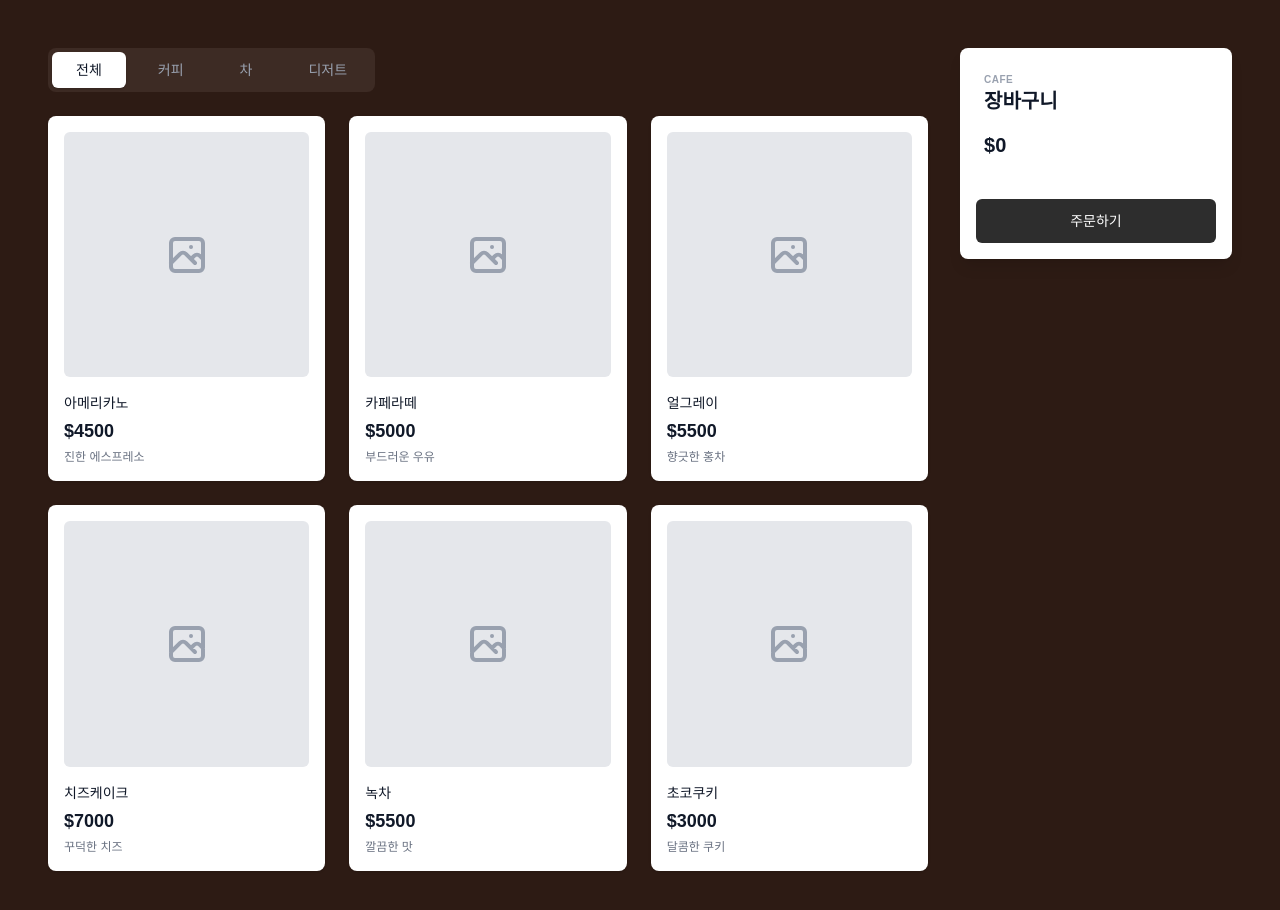
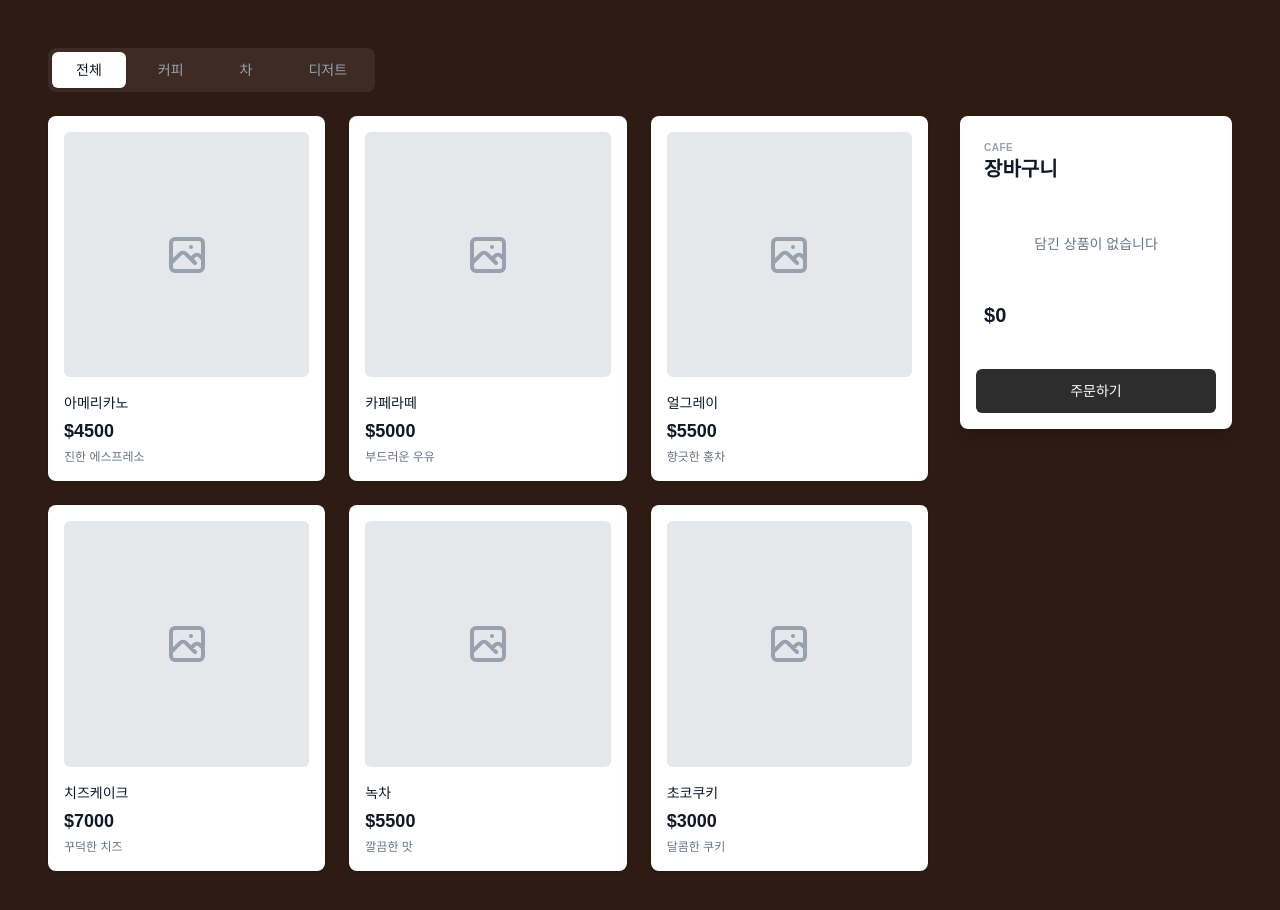
Before and after one commit to prgrms-be-devcourse/NBE9-11-1-Team04-Front, a Next.js app: page / in a window 1280 px wide. Shown: the top 910 px of the page. Built offline with nearby package versions, Linux system fonts and the light colour scheme.

Commit message:
refactor:#7 activeItem 구분

```diff
--- a/src/components/Sidebar.tsx
+++ b/src/components/Sidebar.tsx
@@ -11,7 +11,7 @@ export default function Sidebar({ items, quantities, updateQty }: { items: CartI
   const [view, setView] = useState<'cart' | 'user'>('cart');
 
   // 수량 및 수량 조절 함수는 그 위 컴포넌트에서 받아온다(card 클릭시에도 수량 추가하기 위해)
-
+  const activeItems = items.filter(item => quantities[item.id] > 0);
   // 전체 가격 계산
   const totalPrice = items.reduce((acc, item) =>
     acc + (item.price * (quantities[item.id] || 0)), 0
@@ -79,7 +79,7 @@ export default function Sidebar({ items, quantities, updateQty }: { items: CartI
 
 
   return (
-    <div className="bg-white rounded-lg overflow-hidden shadow-lg sticky top-8">
+    <div className="bg-white rounded-lg overflow-hidden shadow-lg sticky top-8 mt-17">
       {view === 'cart' ? (
         /* --- 장바구니 뷰 --- */
         <>
@@ -88,16 +88,19 @@ export default function Sidebar({ items, quantities, updateQty }: { items: CartI
             <h2 className="text-xl font-bold text-gray-900 mb-4">장바구니</h2>
 
             <div className="space-y-1">
-              {items.map((item) =>
-              (
-                quantities[item.id]>0?
+              {activeItems.length === 0 ? (
+                <div className='min-h-[90px] flex items-center justify-center'>
+                  <p className='text-sm text-gray-500'>담긴 상품이 없습니다</p>
+                </div>
+              ) : (
+                activeItems.map((item) => (
                   <div key={item.id} className="flex items-start justify-between py-3 border-b border-gray-100 last:border-0">
                     <div className="flex gap-3">
                       <Tag className="w-5 h-5 text-gray-500 mt-1" />
                       <div>
                         <p className="text-sm font-medium text-gray-900">{item.name}</p>
                         <p className="text-xs text-gray-500">{item.description}</p>
-                      <p className="text-xs text-bold-500">${item.price}</p>
+                        <p className="text-xs font-bold text-gray-700">${item.price}</p>
                       </div>
                     </div>
                     <div className="flex items-center gap-2 border rounded-md px-1 py-0.5">
@@ -109,8 +112,9 @@ export default function Sidebar({ items, quantities, updateQty }: { items: CartI
                         <Plus className="w-3 h-3" />
                       </button>
                     </div>
-                </div>:<div></div>
-              ))}
+                  </div>
+                ))
+              )}
               <div className=" text-xl font-bold text-gray-900  mt-3">${totalPrice}</div>
             </div>
           </div>
--- a/src/types/product.ts
+++ b/src/types/product.ts
@@ -30,7 +30,7 @@ export interface CartItem {
     price: number;
 }
 
-export interface ProductDto{
+export interface ProductDto {
     id: number;
     name: string;
     price: number;
```
Lines whose indentation alone changed are shown as unchanged.
